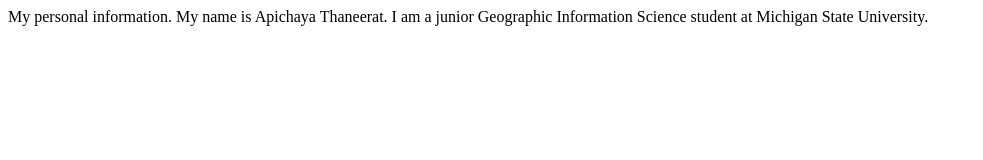
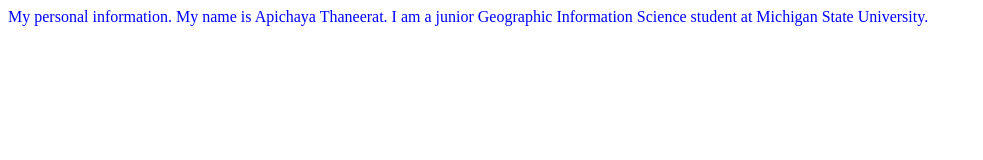
Before and after one commit to Plagrim-Apichaya/Apichaya.github.io, a plain HTML site: page example.html in a window 1280 px wide. Shown: the whole page, without its empty margins (0-983 px from the left). Drawn offline with Linux system fonts and the light colour scheme.

Commit message:
Update example.html

```diff
--- a/example.html
+++ b/example.html
@@ -1,7 +1,9 @@
 <!DOCTYPE html>
 <html>
 <head>
-<title> This is the webpage</title>
+  <link rel="stylesheet" href="css_example.css">
+<title> This is the webpage
+  </title>
 </head> My personal information.
 <body>
 My name is Apichaya Thaneerat. I am a junior Geographic Information Science student at Michigan State University.
```
